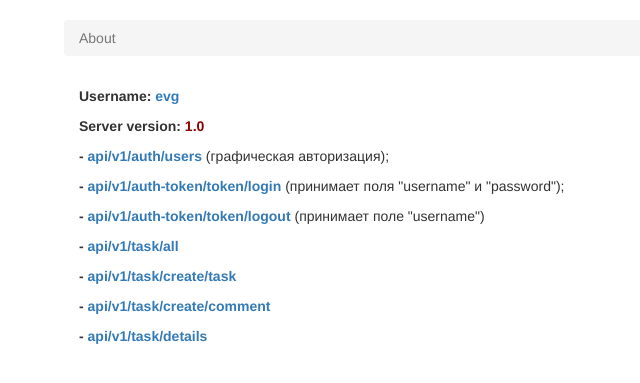
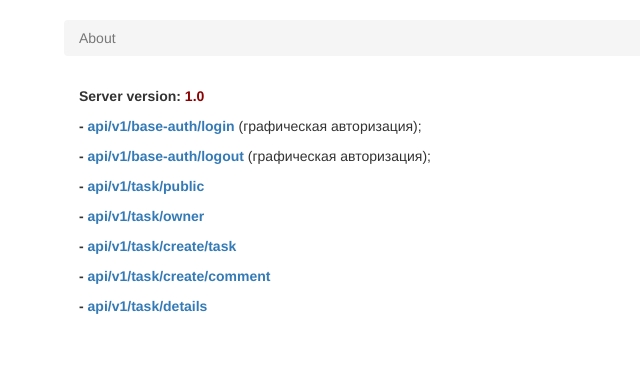
Before and after one commit to uliss4ever/Task_list, a Django app: page /about/ in a window 1280 px wide. Shown: the part 51-434 px from the top of the page, without its empty margins (6-646 px from the left). Run offline with Django 3.2, Linux system fonts and the light colour scheme; a user stored in the database is signed in; some libraries are stand-ins or nearby versions.

Commit message:
исправлены ошибки

```diff
--- a/about/templates/about.html
+++ b/about/templates/about.html
@@ -12,37 +12,37 @@
 {% block content %}
     <div class="container">
         <p></p>
-        <p>
-            <b>Username: <a href="{% url 'djoser:auth' %}">{{ username }}</a></b>
-        </p>
+
         <p>
             <b>Server version: <span style="color: darkred">{{ server_version }}</span></b>
         </p>
 
 
         <p>
-            <b>- <a href="/api/v1/auth/users">api/v1/auth/users</a></b>
+            <b>- <a href="{% url 'rest_framework:login' %}">api/v1/base-auth/login</a></b>
             (графическая авторизация);
         </p>
         <p>
-            <b>- <a href="/api/v1/auth-token/token/login">api/v1/auth-token/token/login</a></b>
-            (принимает поля "username" и "password");
+            <b>- <a href="{% url 'rest_framework:logout' %}">api/v1/base-auth/logout</a></b>
+            (графическая авторизация);
+        </p>
+
+
+
+        <p>
+            <b>- <a href="{% url 'task:public' %}">api/v1/task/public</a></b>
         </p>
         <p>
-            <b>- <a href="/api/v1/auth-token/token/logout">api/v1/auth-token/token/logout</a></b>
-            (принимает поле "username")
+            <b>- <a href="{% url 'task:owner' %}">api/v1/task/owner</a></b>
         </p>
         <p>
-            <b>- <a href="/api/v1/task/all">api/v1/task/all</a></b>
+            <b>- <a href="{% url 'task:create' %} ">api/v1/task/create/task</a></b>
         </p>
         <p>
-            <b>- <a href="/api/v1/task/create/task">api/v1/task/create/task</a></b>
+            <b>- <a href="{% url 'task:comment' %}">api/v1/task/create/comment</a></b>
         </p>
         <p>
-            <b>- <a href="/api/v1/task/create/comment">api/v1/task/create/comment</a></b>
-        </p>
-        <p>
-            <b>- <a href="/api/v1/task/details/">api/v1/task/details</a></b>
+            <b>- <a href="{% url 'task:details' 1 %}">api/v1/task/details</a></b>
         </p>
 
 
--- /dev/null
+++ b/about/urls.py
@@ -0,0 +1,6 @@
+from django.urls import path
+from .views import *
+
+urlpatterns = [
+    path('', About.as_view()),
+]
--- a/list_task_/settings.py
+++ b/list_task_/settings.py
@@ -112,7 +112,7 @@ AUTH_PASSWORD_VALIDATORS = [
 
 LANGUAGE_CODE = 'en-us'
 
-TIME_ZONE = 'UTC'
+TIME_ZONE = 'Europe/Moscow'
 
 USE_I18N = True
 
--- a/list_task_/urls.py
+++ b/list_task_/urls.py
@@ -21,9 +21,7 @@ from about.views import About
 urlpatterns = [
     path('admin/', admin.site.urls),
     path('api/v1/task/', include('task_.urls')),
-    path('api/v1/auth/', include('djoser.urls')),
-    path('api/v1/auth-token/', include('djoser.urls.authtoken')),
-    path('about/', About.as_view(), name='about'),
+    path('about/', include('about.urls')),
     path('base-auth/', include('rest_framework.urls')),
 
 ]
--- a/task_/models.py
+++ b/task_/models.py
@@ -9,12 +9,14 @@ class TaskType(models.Model):
     def __str__(self):
         return self.name
 
+def fun_time():
+    return datetime.today() + timedelta(days=1)
 
 class Task(models.Model):
     title = models.CharField(max_length=255)
     public = models.BooleanField(default=False)
     important = models.BooleanField(default=False)
-    date_add = models.DateTimeField(default=lambda:datetime.today() + timedelta(days=1))
+    date_add = models.DateTimeField(default=fun_time)
     user = models.ForeignKey(User, on_delete=models.PROTECT)
 
     task_types = models.ForeignKey(TaskType, on_delete=models.PROTECT, default=1)
@@ -25,7 +27,7 @@ class Task(models.Model):
 
 class Comment(models.Model):
     text = models.TextField(max_length=500)
-    date_add = models.DateTimeField(default=lambda: datetime.now())
+    date_add = models.DateTimeField(default=datetime.now)
     user = models.ForeignKey(User, on_delete=models.PROTECT)
     task_id=models.ForeignKey(Task, on_delete=models.CASCADE, related_name='comments') # TODO поменять имя на task (везде)
 
--- a/task_/permissions.py
+++ b/task_/permissions.py
@@ -7,7 +7,7 @@ class IsOwnerOrReadOnly(permissions.BasePermission):
             return True
         else:
             return obj.user == request.user
-
+# для выполнения п.2 ТЗ
 
 # class IsCommentPost(permissions.BasePermission):
 #     def has_object_permission(self, request, view, obj):
--- a/task_/serializer.py
+++ b/task_/serializer.py
@@ -47,6 +47,6 @@ class TaskCreateSerializer(serializers.ModelSerializer):
         exclude = ["date_add", "task_types", ]
 
 class QuerySerializer(serializers.Serializer):
-    important = serializers.BooleanField()
-    public = serializers.BooleanField()
+    important = serializers.BooleanField(required=False)
+    public = serializers.BooleanField(required=False)
     task_types = serializers.SlugRelatedField(slug_field='name', queryset=TaskType.objects.all(), required=False)
--- a/task_/urls.py
+++ b/task_/urls.py
@@ -1,11 +1,12 @@
 from django.urls import path
 from .views import *
 
+app_name = 'task'
 urlpatterns = [
-    path('create/task', TaskCreateView.as_view()),
-    path('create/comment/', CommentCreateView.as_view()),
-    path('all/', TaskListView.as_view()),
-    path('details/<int:pk>', TaskItemView.as_view()),
-
+    path('', TaskCreateView.as_view(), name='create'),
+    path('comment/', CommentCreateView.as_view(), name='comment'),
+    path('public/', TaskListView.as_view(), name='public'),
+    path('details/<int:pk>', TaskItemView.as_view(), name='details'),
+    path('owner/', TaskOwnerListView.as_view(), name='owner')
 
 ]
```
Also changed, not shown: task_/views.py (+25 -2 lines), db.sqlite3.
